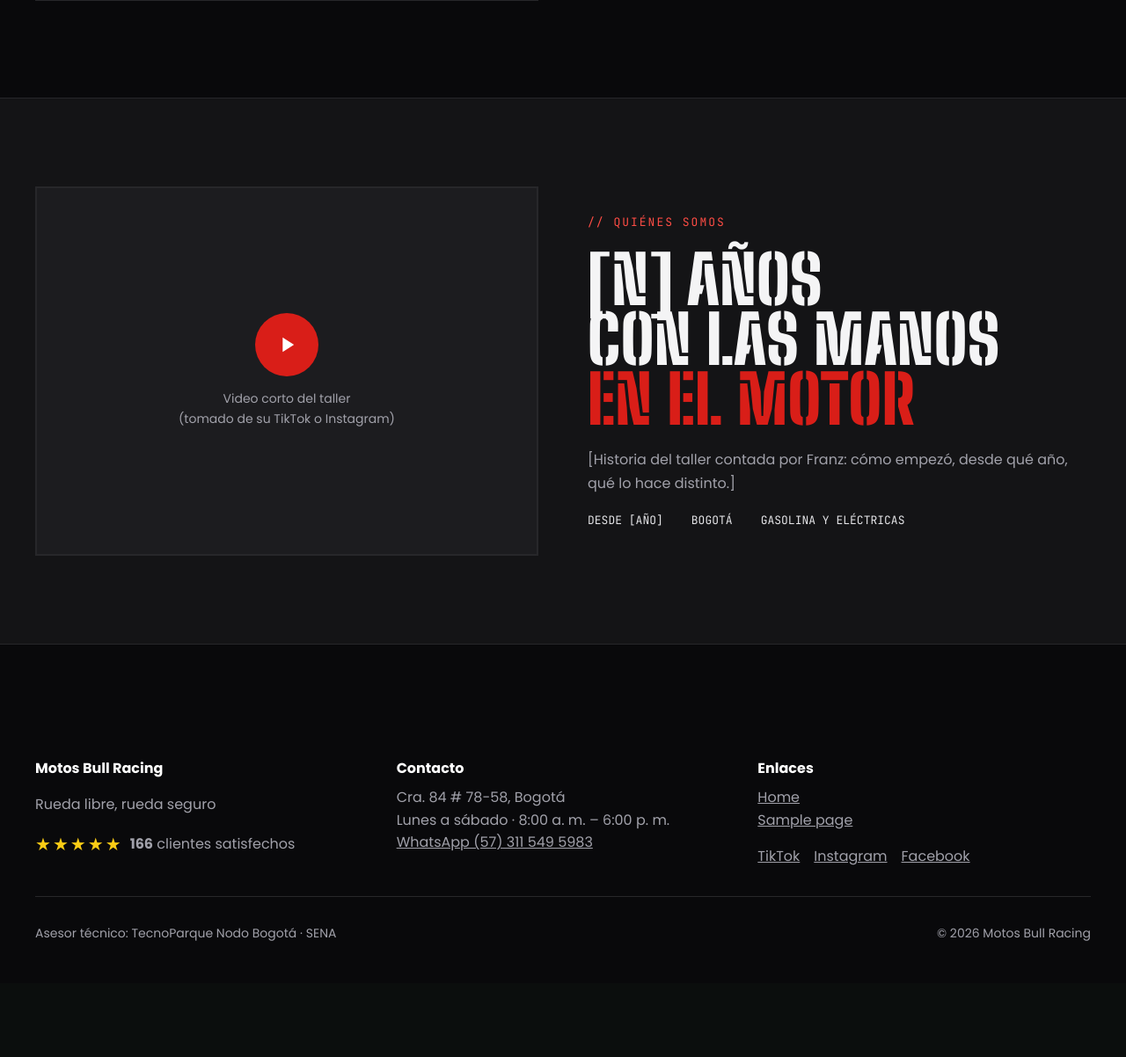
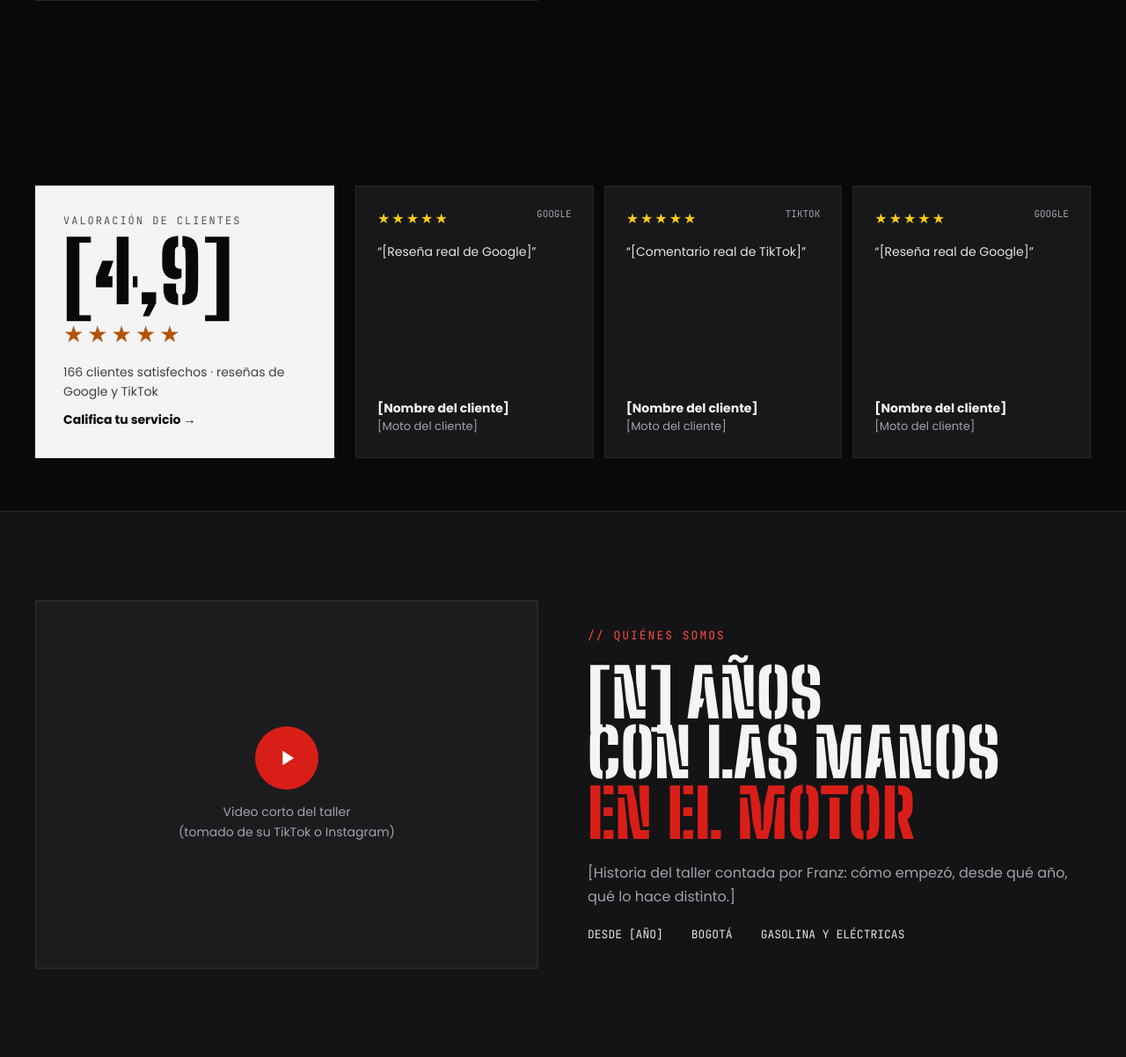
Before and after one commit to JesusCastro81/bullracing-web, a WordPress theme: template wp-content/themes/bullracing/front-page.php in a window 1280 px wide. Shown: the part 3062-4264 px from the top of the page at 88% size. Before the commit the page ends 4132 px from the top, so only its background shows below. Run offline with PHP 8.4 and a stand-in for WordPress, Linux system fonts and the light colour scheme; the site name, menu and one post (Sample post) are stand-ins, and other content is empty.

Commit message:
feat(inicio): valoración sin reseñas inventadas

```diff
--- a/wp-content/themes/bullracing/assets/css/skins/taller.css
+++ b/wp-content/themes/bullracing/assets/css/skins/taller.css
@@ -1125,3 +1125,134 @@ a.br-nosotros__video:hover {
     height: 300px;
   }
 }
+
+/* =========================================================
+   Sección: VALORACIÓN
+   ========================================================= */
+.br-valoracion__grid {
+  display: grid;
+  grid-template-columns: 340px 1fr;
+  gap: 24px;
+  align-items: stretch;
+  padding-block: 100px 60px;
+}
+
+.br-valoracion__nota {
+  display: flex;
+  flex-direction: column;
+  gap: 10px;
+  padding: 32px;
+  background: var(--paleta-gris-100);
+  color: var(--paleta-negro);
+}
+
+.br-valoracion__nota p {
+  margin: 0;
+}
+
+.br-valoracion__etiqueta {
+  font: 12px var(--fuente-mono);
+  letter-spacing: 2px;
+  color: #52525b;
+  text-transform: uppercase;
+}
+
+.br-valoracion__promedio {
+  font: 900 96px/0.85 var(--fuente-titulos);
+}
+
+.br-valoracion__estrellas {
+  color: #b45309; /* Ámbar oscuro: se lee sobre fondo claro */
+  font-size: 26px;
+  letter-spacing: 4px;
+}
+
+.br-valoracion__total {
+  font-size: 14px;
+  color: #3f3f46;
+}
+
+.br-valoracion__calificar {
+  margin-top: auto;
+  color: var(--paleta-negro);
+  font-size: 14px;
+  font-weight: 700;
+}
+
+a.br-valoracion__calificar:hover {
+  color: var(--color-acento);
+}
+
+.br-valoracion__resenas {
+  display: grid;
+  grid-template-columns: repeat(3, minmax(0, 1fr));
+  gap: 12px;
+  margin: 0;
+  padding: 0;
+  list-style: none;
+}
+
+.br-resena {
+  display: flex;
+  flex-direction: column;
+  gap: 14px;
+  padding: 24px;
+  border: 1px solid var(--paleta-gris-800);
+  background: var(--paleta-gris-900);
+}
+
+.br-resena p {
+  margin: 0;
+}
+
+.br-resena__cabecera {
+  display: flex;
+  justify-content: space-between;
+}
+
+.br-resena__estrellas {
+  color: var(--color-estrellas);
+  letter-spacing: 2px;
+}
+
+.br-resena__fuente {
+  font: 11px var(--fuente-mono);
+  color: var(--paleta-gris-400);
+}
+
+.br-resena__texto {
+  margin: 0;
+  color: var(--paleta-gris-200);
+  font-size: 14px;
+  line-height: 1.6;
+}
+
+.br-resena__cliente {
+  display: flex;
+  flex-direction: column;
+  margin-top: auto !important;
+  font-size: 14px;
+  font-weight: 700;
+}
+
+.br-resena__cliente span {
+  color: var(--paleta-gris-400);
+  font-size: 13px;
+  font-weight: 400;
+}
+
+@media (max-width: 1100px) {
+  .br-valoracion__grid {
+    grid-template-columns: 1fr;
+  }
+}
+
+@media (max-width: 860px) {
+  .br-valoracion__grid {
+    padding-block: var(--espacio-xl) var(--espacio-l);
+  }
+
+  .br-valoracion__resenas {
+    grid-template-columns: 1fr;
+  }
+}
--- a/wp-content/themes/bullracing/inc/datos-taller.php
+++ b/wp-content/themes/bullracing/inc/datos-taller.php
@@ -26,6 +26,9 @@ function bullracing_datos_taller(): array {
 		'desde'        => 0,  // Pendiente: año en que abrió el taller (lo da don Franz).
 		'historia'     => '', // Pendiente: historia del taller contada por don Franz.
 		'video'        => '', // Pendiente: enlace del video corto (TikTok o Instagram).
+		'promedio'      => '',      // Pendiente: calificación real en Google (ej. '4,9').
+		'url_calificar' => '',      // Pendiente: enlace para dejar reseña en Google.
+		'resenas'       => array(), // Pendiente: hasta 3 reseñas REALES: array( 'texto', 'nombre', 'moto', 'fuente' => 'Google' | 'TikTok' ).
 		'redes'        => array(
 			// Tomados de la página actual del taller.
 			'TikTok'    => 'https://www.tiktok.com/@motos.bull.racing',
--- a/wp-content/themes/bullracing/template-parts/secciones/valoracion.php
+++ b/wp-content/themes/bullracing/template-parts/secciones/valoracion.php
@@ -1,11 +1,67 @@
 <?php
 /**
- * Sección "valoracion" de la landing.
- * Pendiente: se construye cuando se apruebe el diseño.
+ * Sección "valoración" del inicio (diseño 1, igual al PDF): calificación del taller
+ * y tres reseñas de clientes.
+ *
+ * Las reseñas deben ser REALES (copiadas de Google o TikTok, con permiso). Mientras no
+ * estén en inc/datos-taller.php se muestran recuadros entre corchetes, para que nunca
+ * salga una reseña o un nombre inventado.
  *
  * @package BullRacing
  */
 
 defined( 'ABSPATH' ) || exit;
+
+$taller    = bullracing_datos_taller();
+$promedio  = (string) $taller['promedio'];
+$calificar = (string) $taller['url_calificar'];
+
+$resenas  = array_slice( (array) $taller['resenas'], 0, 3 );
+$ejemplos = array( 'Google', 'TikTok', 'Google' ); // Mismo orden del diseño.
+while ( count( $resenas ) < 3 ) {
+	// Recuadro de ejemplo, como en el diseño: se ve claramente que falta el dato real.
+	$fuente    = $ejemplos[ count( $resenas ) ];
+	$resenas[] = array(
+		'texto'  => 'TikTok' === $fuente ? __( '[Comentario real de TikTok]', 'bullracing' ) : __( '[Reseña real de Google]', 'bullracing' ),
+		'nombre' => __( '[Nombre del cliente]', 'bullracing' ),
+		'moto'   => __( '[Moto del cliente]', 'bullracing' ),
+		'fuente' => $fuente,
+	);
+}
 ?>
-<section class="br-seccion br-seccion--valoracion" id="valoracion"></section>
+<section class="br-seccion br-seccion--valoracion br-valoracion" id="valoracion">
+	<div class="br-contenedor br-valoracion__grid">
+		<div class="br-valoracion__nota">
+			<p class="br-valoracion__etiqueta"><?php esc_html_e( 'Valoración de clientes', 'bullracing' ); ?></p>
+			<p class="br-valoracion__promedio"><?php echo esc_html( $promedio ? $promedio : '[4,9]' ); ?></p>
+			<p class="br-valoracion__estrellas" aria-hidden="true">★★★★★</p>
+			<p class="br-valoracion__total">
+				<?php
+				/* translators: %d: número de clientes */
+				echo esc_html( sprintf( __( '%d clientes satisfechos · reseñas de Google y TikTok', 'bullracing' ), (int) $taller['clientes'] ) );
+				?>
+			</p>
+			<?php if ( $calificar ) : ?>
+				<a class="br-valoracion__calificar" href="<?php echo esc_url( $calificar ); ?>" target="_blank" rel="noopener"><?php esc_html_e( 'Califica tu servicio →', 'bullracing' ); ?></a>
+			<?php else : ?>
+				<span class="br-valoracion__calificar"><?php esc_html_e( 'Califica tu servicio →', 'bullracing' ); ?></span>
+			<?php endif; ?>
+		</div>
+
+		<ul class="br-valoracion__resenas">
+			<?php foreach ( $resenas as $resena ) : ?>
+				<li class="br-resena">
+					<p class="br-resena__cabecera">
+						<span class="br-resena__estrellas" aria-hidden="true">★★★★★</span>
+						<span class="br-resena__fuente"><?php echo esc_html( strtoupper( $resena['fuente'] ) ); ?></span>
+					</p>
+					<blockquote class="br-resena__texto">“<?php echo esc_html( $resena['texto'] ); ?>”</blockquote>
+					<p class="br-resena__cliente">
+						<?php echo esc_html( $resena['nombre'] ); ?>
+						<span><?php echo esc_html( $resena['moto'] ); ?></span>
+					</p>
+				</li>
+			<?php endforeach; ?>
+		</ul>
+	</div>
+</section>
```
Also changed, not shown: CHANGELOG.md.
